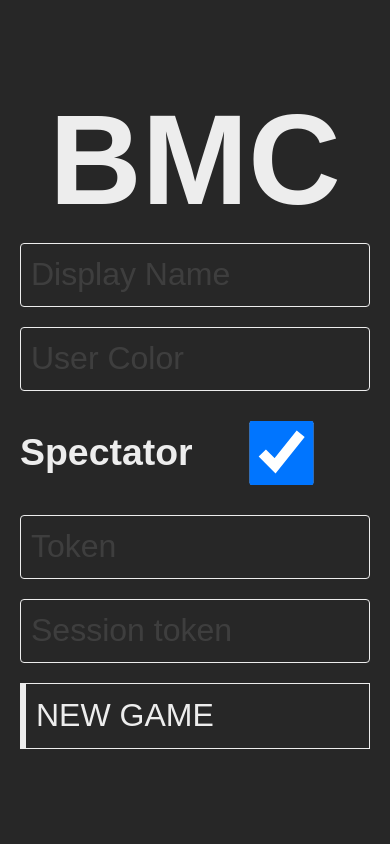
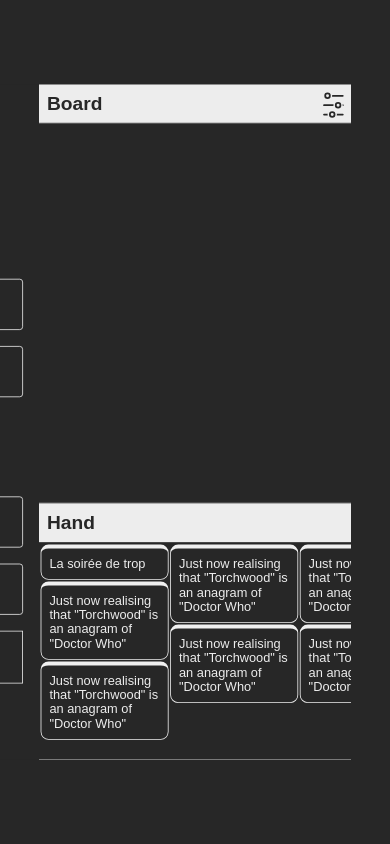
Before and after one commit to kdouveno/BMC, a website: page public/index.html in a window 390 px wide. Drawn offline with nearby package versions, Linux system fonts and the light colour scheme; files that its build step writes are made by us from their sources.

Commit message:
Le scroll fonctionne pour les cartes, verifier les joueurs et le mode telephone.

```diff
--- a/public/index.html
+++ b/public/index.html
@@ -9,6 +9,7 @@
 		<link rel="stylesheet" href="style/ui.css"/>
 		<link rel="stylesheet" href="style/ui.form.css"/>
 		<link rel="stylesheet" href="style/ui.users.css"/>
+		<link rel="stylesheet" href="style/ui.cards.css"/>
 		<link rel="stylesheet" href="style/menus.css"/>
 		<link rel="stylesheet" href="style/alert.css"/>
 		<script src="https://ajax.googleapis.com/ajax/libs/jquery/3.3.1/jquery.min.js"></script>
@@ -37,7 +38,7 @@
 				</div>
 			</div>
 		</div>
-		<div id="loginContainer">
+		<div id="loginContainer" class="hidden">
 			<form id="login">
 				<h1 style="font-size: 4em" class="noselect">BMC</h1>
 				<input name="displayName" id="refDisplayName" tabindex="0" type="text" placeholder="Display Name"/>
@@ -207,17 +208,134 @@
 							</svg>
 						</div>
 					</div>
+					<div id="boardContent" class="content">
+
+					</div>
 				</div>
 				<div id="hand">
 					<div class="title">
 						<h2>Hand</h2>
+					</div>
+					<div id="handContent" class="content">
+						<div class="wrapper">
+							<div class="card">
+								<div class="content">
+									La soirée de trop
+								</div>
+							</div>
+							<div class="card">
+								<div class="content">
+									Just now realising that "Torchwood" is an anagram of "Doctor Who"
+								</div>
+							</div>
+							<div class="card">
+								<div class="content">
+									Just now realising that "Torchwood" is an anagram of "Doctor Who"
+								</div>
+							</div>
+							<div class="card">
+								<div class="content">
+									Just now realising that "Torchwood" is an anagram of "Doctor Who"
+								</div>
+							</div>
+							<div class="card">
+								<div class="content">
+									Just now realising that "Torchwood" is an anagram of "Doctor Who"
+								</div>
+							</div>
+							<div class="card">
+								<div class="content">
+									Just now realising that "Torchwood" is an anagram of "Doctor Who"
+								</div>
+							</div>
+							<div class="card">
+								<div class="content">
+									Just now realising that "Torchwood" is an anagram of "Doctor Who"
+								</div>
+							</div>
+							<div class="card">
+								<div class="content">
+									Just now realising that "Torchwood" is an anagram of "Doctor Who"
+								</div>
+							</div>
+							<div class="card">
+								<div class="content">
+									Just now realising that "Torchwood" is an anagram of "Doctor Who"
+								</div>
+							</div>
+							<div class="card">
+								<div class="content">
+									Just now realising that "Torchwood" is an anagram of "Doctor Who"
+								</div>
+							</div>
+							<div class="card">
+								<div class="content">
+									Just now realising that "Torchwood" is an anagram of "Doctor Who"
+								</div>
+							</div>
+							<div class="card">
+								<div class="content">
+									Just now realising that "Torchwood" is an anagram of "Doctor Who"
+								</div>
+							</div>
+							<div class="card">
+								<div class="content">
+									Just now realising that "Torchwood" is an anagram of "Doctor Who"
+								</div>
+							</div>
+							<div class="card">
+								<div class="content">
+									Just now realising that "Torchwood" is an anagram of "Doctor Who"
+								</div>
+							</div>
+							<div class="card">
+								<div class="content">
+									Just now realising that "Torchwood" is an anagram of "Doctor Who"
+								</div>
+							</div>
+							<div class="card">
+								<div class="content">
+									Just now realising that "Torchwood" is an anagram of "Doctor Who"
+								</div>
+							</div>
+							<div class="card">
+								<div class="content">
+									Just now realising that "Torchwood" is an anagram of "Doctor Who"
+								</div>
+							</div>
+							<div class="card">
+								<div class="content">
+									Just now realising that "Torchwood" is an anagram of "Doctor Who"
+								</div>
+							</div>
+							<div class="card">
+								<div class="content">
+									Just now realising that "Torchwood" is an anagram of "Doctor Who"
+								</div>
+							</div>
+							<div class="card">
+								<div class="content">
+									Just now realising that "Torchwood" is an anagram of "Doctor Who"
+								</div>
+							</div>
+							<div class="card">
+								<div class="content">
+									Just now realising that "Torchwood" is an anagram of "Doctor Who"
+								</div>
+							</div>
+							<div class="card">
+								<div class="content">
+									Just now realising that "Torchwood" is an anagram of "Doctor Who"
+								</div>
+							</div>
+						</div>
 					</div>
 				</div>
 				<div id="users">
 					<div class="title">
 						<h2>Online Users</h2>
 					</div>
-					<div id="userScrollContent">
+					<div id="userContent" class="content">
 
 					</div>
 				</div>
--- a/public/style/global.css
+++ b/public/style/global.css
@@ -22,6 +22,7 @@
 	color: var(--pc);
 	font-family: "Arial";
 	overflow: hidden;
+	transform: scale(.8);
 }
 *::selection{
 	background: var(--pc);
--- /dev/null
+++ b/public/style/ui.cards.css
@@ -0,0 +1,35 @@
+#handContent>.wrapper{
+	display: grid;
+	grid-template-columns: repeat(calc(var(--pw) / 10), 1fr);
+	grid-auto-rows: auto;
+	grid-gap: 2px;
+	padding: 2px;
+	--pc: #efefef
+}
+@media screen and (max-aspect-ratio: 4/3){
+	#handContent{
+		overflow-y: hidden;
+		overflow-x: scroll;
+	}
+	#handContent>.wrapper{
+		display: flex;
+		flex-direction: column;
+		flex-wrap: wrap;
+		align-items: stretch;
+		height: 100%;
+	}
+	#handContent>.wrapper>div{
+
+	}
+}
+.card{
+	border: 1px solid var(--pc);
+	padding: 10px;
+	box-sizing: border-box;
+	border-radius: 10px;
+	border-top-width: 5px;
+	max-width: calc(var(--panel-width) / 2);
+
+	/* background-color: var(--pc); */
+	/* color: var(--bc); */
+}
--- a/public/style/ui.css
+++ b/public/style/ui.css
@@ -2,28 +2,53 @@
 	width: 100vw;
 	height: 100vh;
 	overflow: hidden;
-	--panel-width: 20em;
+	--pw: 20;
+	--panel-width: calc(var(--pw) * 1em);
+	background-color: var(--pc);
 }
 #uiWrapper {
 	height: 100vh;
 	width: 100vw;
 	display: grid;
 	grid-template: "a b c" 1fr / 1fr var(--panel-width) var(--panel-width);
+	grid-gap: 1px;
 }
 @media screen and (max-aspect-ratio: 4/3){
 
 	#uiWrapper{
 		width: calc(100vw + var(--panel-width) + 1px);
 		grid-template:	"a c" 1fr
-		"b c" var(--panel-width) / 1fr var(--panel-width)
+						"b c" var(--panel-width) / 1fr var(--panel-width);
 	}
 	#users.shown{
 		transform: translateX(calc((var(--panel-width) + 1px) * -1));
 	}
+	#uiWrapper>div>.content {
+		overflow-x: scroll;
+
+	}
+
 }
 #uiWrapper>div{
-	outline: 1px solid white;
 	background-color: var(--bc);
+	display: flex;
+	flex-direction: column;
+	overflow: hidden;
+}
+
+#uiWrapper>div>.content {
+	overflow-y: scroll;
+
+    -ms-overflow-style: none;  /* Internet Explorer 10+ */
+    scrollbar-width: none;  /* Firefox */
+}
+#uiWrapper>div>.content::-webkit-scrollbar {
+    display: none;  /* Safari and Chrome */
+}
+
+#uiWrapper>div>.content{
+	flex-grow: 1;
+	min-height: 0;
 }
 
 #board{
--- a/srcsJsx/home.js
+++ b/srcsJsx/home.js
@@ -9,7 +9,7 @@
 $(document).ready(function(){
 	KDformInit();
 	u.registerEvents(socket, socketEvents);
-	ReactDOM.render(<PlayerContainer />, u.gebid("userScrollContent"));
+	ReactDOM.render(<PlayerContainer />, u.gebid("userContent"));
 	ReactDOM.render(<DeckContainer />, u.gebid("deckContainer"));
 	var query = u.getUrlVars();
 	u.assignForm("login", query);
```
